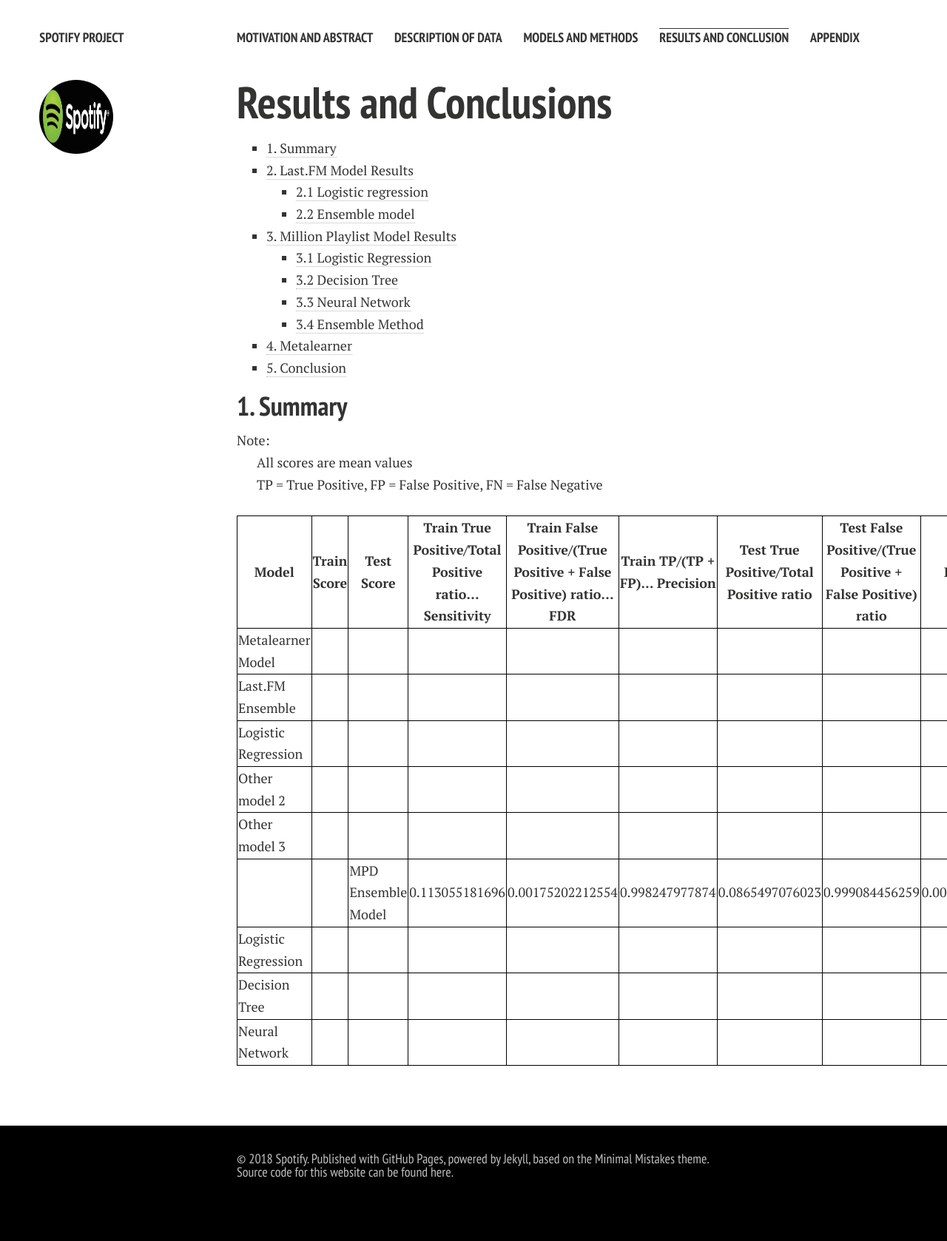
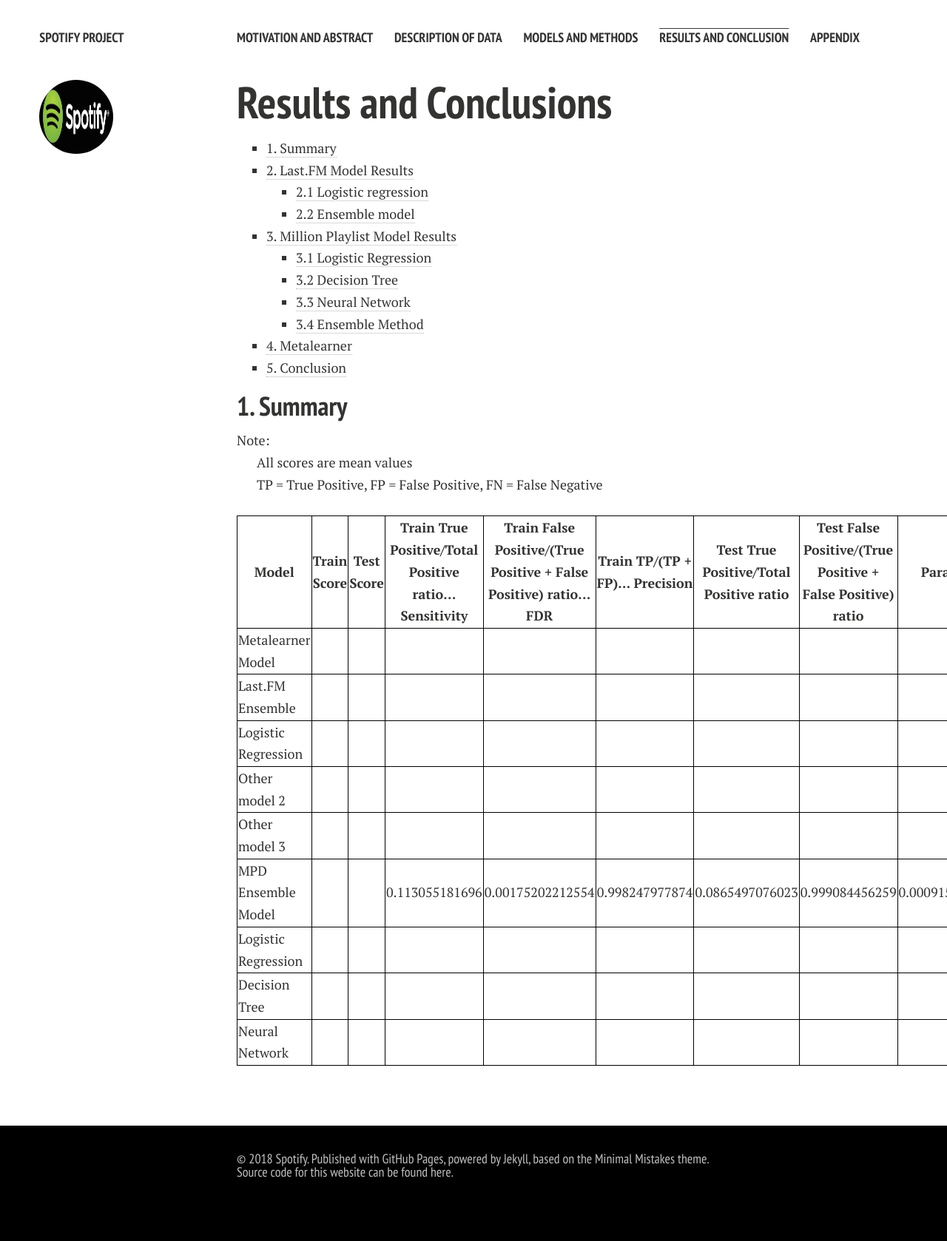
Before and after one commit to lyannaliu/lyannaliu.github.io, a Jekyll site: the page built from resultsandconclusion.md, in a window 1280 px wide. Shown: the whole page at 74% size. Built offline with Jekyll 4.4.1, drawn with Linux system fonts in a browser that asks for light colours; nearby versions of some CDN libraries.

```diff
--- a/resultsandconclusion.md
+++ b/resultsandconclusion.md
@@ -44,7 +44,7 @@ TP = True Positive, FP = False Positive, FN = False Negative
       <th>Train False Positive/(True Positive + False Positive) ratio… FDR</th>
       <th>Train TP/(TP + FP)... Precision</th>
       <th>Test True Positive/Total Positive ratio</th>
-       <th>Test False Positive/(True Positive + False Positive) ratio</th>
+      <th>Test False Positive/(True Positive + False Positive) ratio</th>
       <th>Parameters</th>
     </tr>
   </thead>
@@ -105,9 +105,9 @@ TP = True Positive, FP = False Positive, FN = False Negative
       <td> </td>
     </tr>
     <tr>
+      <td> MPD Ensemble Model</td>
       <td> </td>
       <td> </td>
-      <td>MPD Ensemble Model</td>
       <td> 0.113055181696</td>
       <td> 0.00175202212554</td>
       <td> 0.998247977874</td>
```
